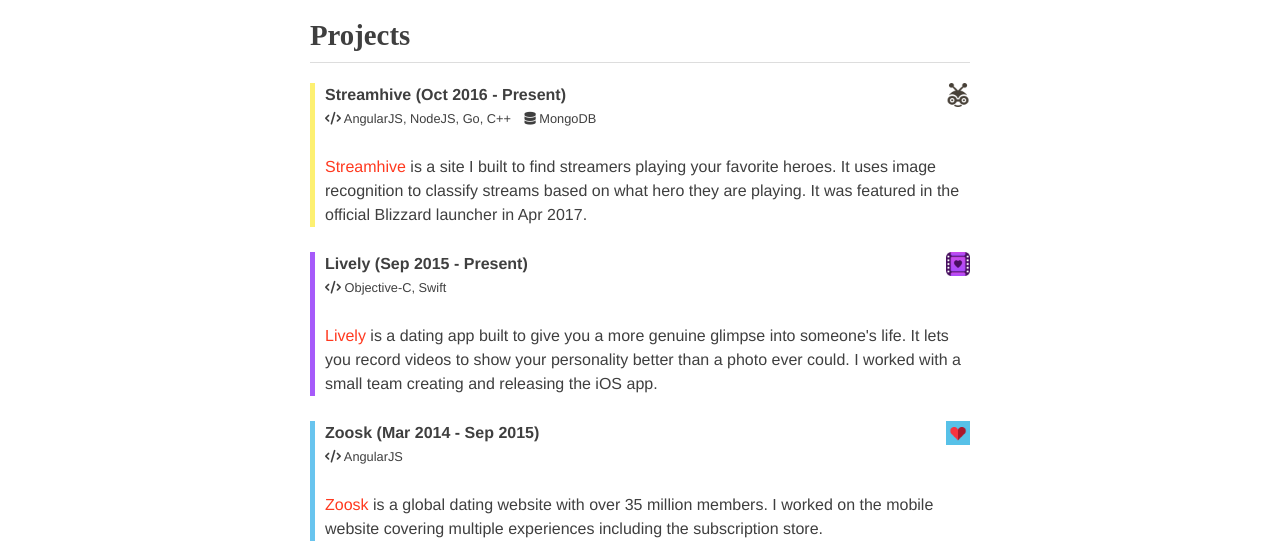
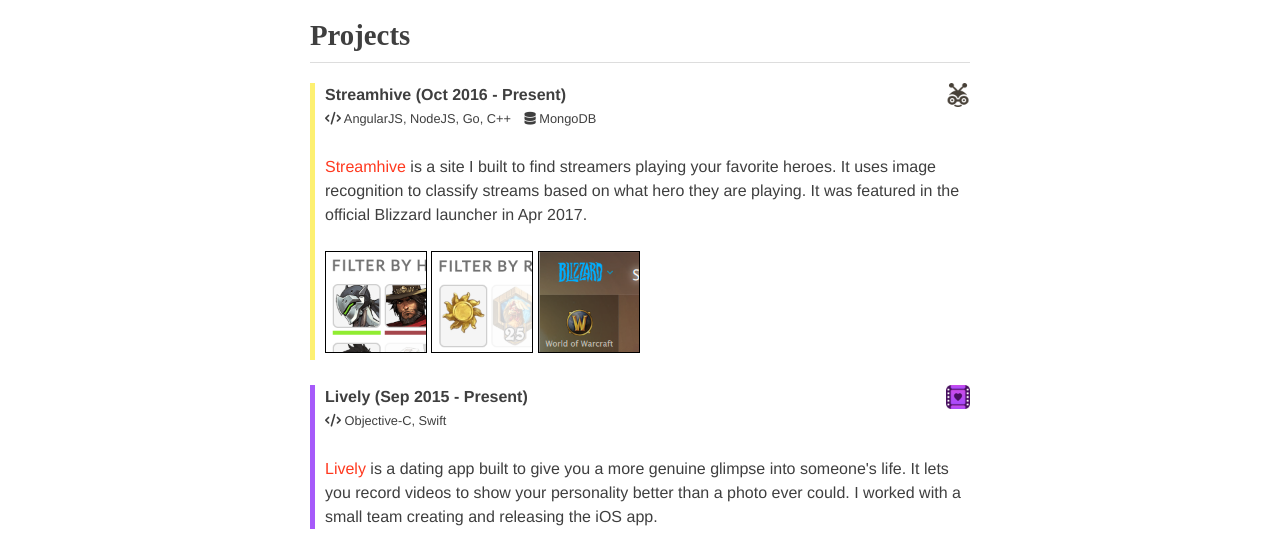
Before and after one commit to wallerdev/wallerdev-www, a plain HTML site: page index.html in a window 1280 px wide. Shown: the part 242-793 px from the top of the page. Drawn offline with nearby package versions, Linux system fonts and the light colour scheme.

Commit message:
Add streamhive screenshots.

```diff
--- a/index.html
+++ b/index.html
@@ -48,6 +48,21 @@
         <p><a href="https://streamhive.com">Streamhive</a> is a site I built to find streamers playing your favorite heroes.
           It uses image recognition to classify streams based on what hero they are playing.
           It was featured in the official Blizzard launcher in Apr 2017.</p>
+
+        <br>
+        <div class="screenshots" style="">
+          <p>
+            <a href="images/streamhive-overwatch.png" data-fancybox="gallery">
+              <img src="images/streamhive-overwatch-thumb.png">
+            </a>
+            <a href="images/streamhive-hearthstone.png" data-fancybox="gallery">
+              <img src="images/streamhive-hearthstone-thumb.png">
+            </a>
+            <a href="images/streamhive-blizzard.png" data-fancybox="gallery">
+              <img src="images/streamhive-blizzard-thumb.png">
+            </a>
+          </p>
+        </div>
       </div>
       <div class="project" style="border-left: 5px solid #A65AFA">
         <a href="https://golivelyapp.com"><img src="images/lively.png" class="icon"></a>
```
Also changed, not shown: images/streamhive-blizzard-thumb.png (added), images/streamhive-blizzard.png (added), images/streamhive-hearthstone-thumb.png (added), images/streamhive-overwatch-thumb.png (added), 2 other files.
